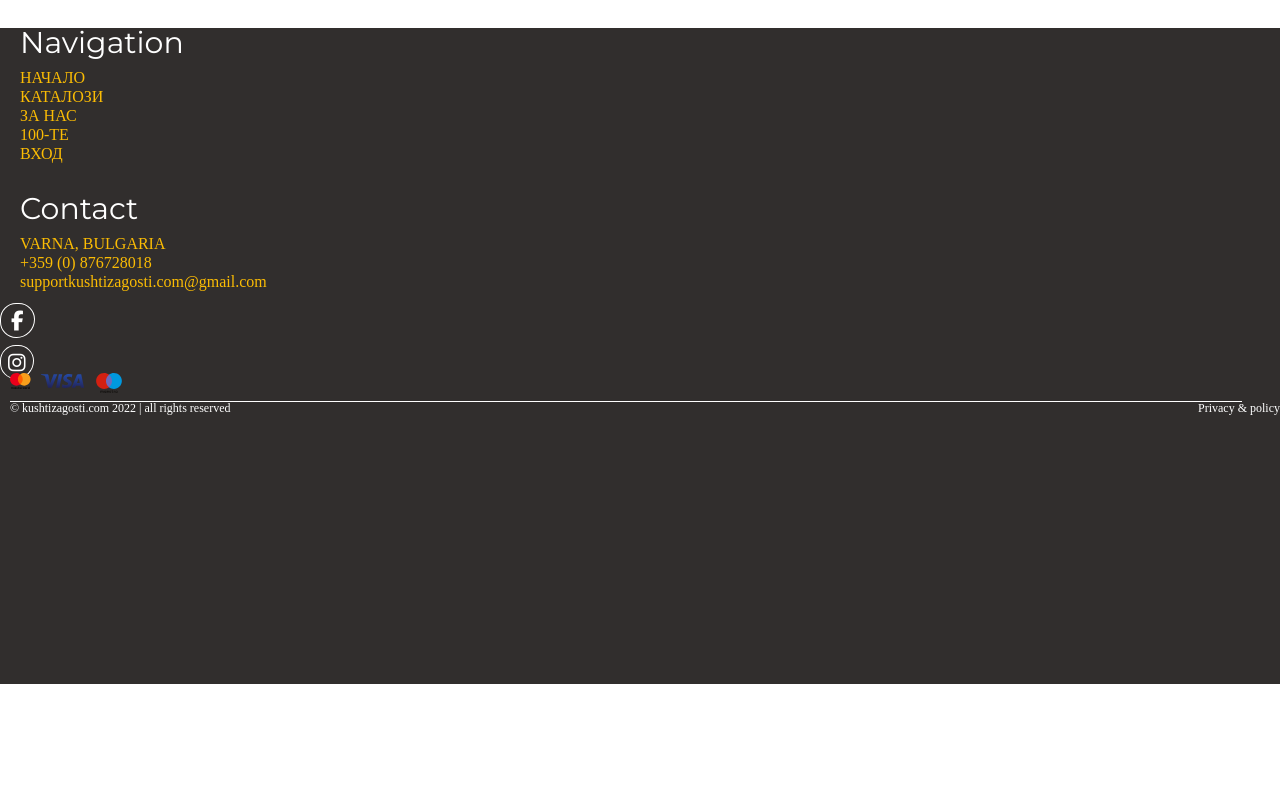
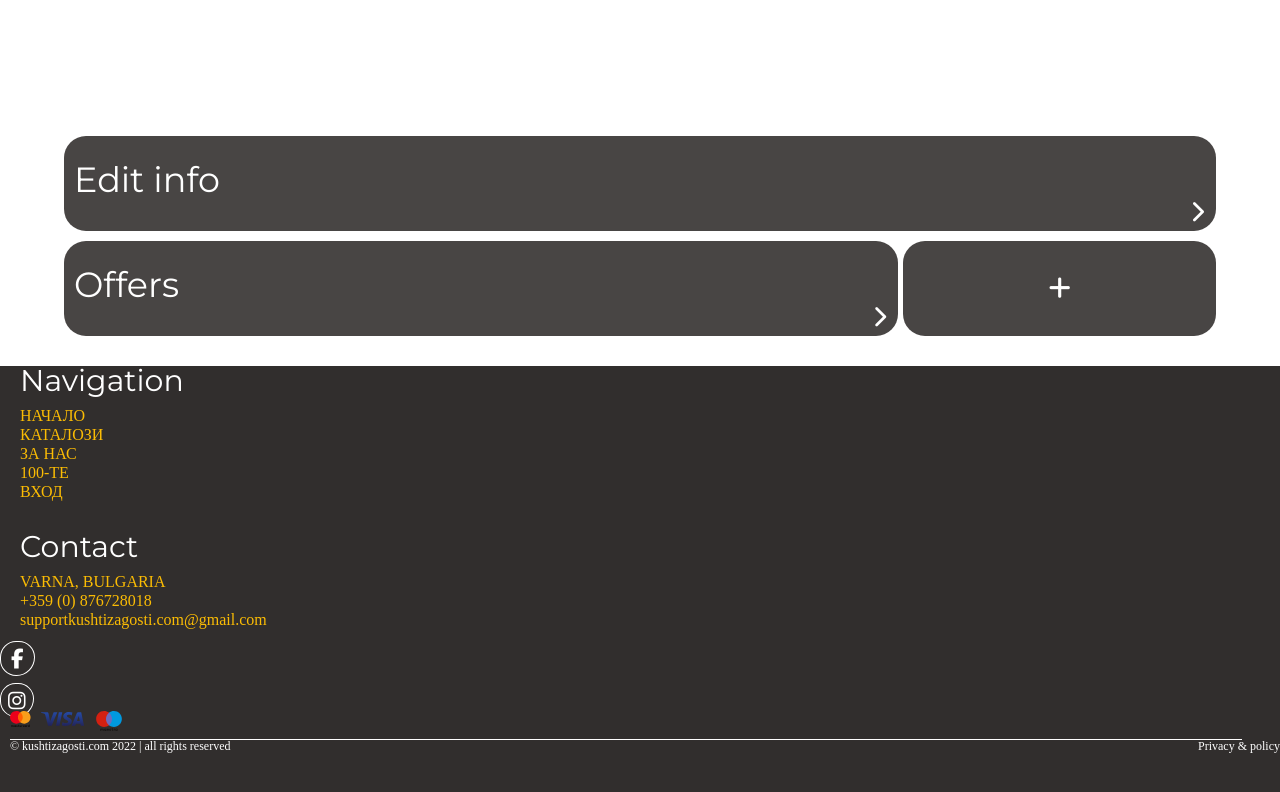
Before and after one commit to terminator2609/KushtaZaGostiV3, a website built with Parcel: page myAdministration.html in a window 1280 px wide. Shown: the part 2259-3051 px from the top of the page. Before the commit the page ends 2943 px from the top, so only its background shows below. Built offline with nearby package versions, Linux system fonts and the light colour scheme; a web font is replaced by a local one.

Commit message:
.....................

```diff
--- a/myAdministration.html
+++ b/myAdministration.html
@@ -265,6 +265,21 @@
                     </div>
                 </div>
             </article>
+
+            <article>
+                <p>Edit info</p>
+                <p><i class="fa-solid fa-chevron-right"></i></p>
+            </article>
+            <article>
+                <div>
+                    <p>Offers</p>
+                    <p><i class="fa-solid fa-chevron-right"></i></p>
+                </div>
+
+                <div>
+                    <i class="fa-solid fa-plus"></i>
+                </div>
+            </article>
         </section>
     </main>
 
--- a/public/styles/myAdminitration.css
+++ b/public/styles/myAdminitration.css
@@ -460,6 +460,75 @@ section.categories article:nth-of-type(5)>div:nth-of-type(1)>div i {
     font-size: 35px;
 }
 
+section.categories article:nth-of-type(6) {
+    margin-top: 10%;
+    width: 90%;
+    background-color: #484544;
+    height: 95px;
+    border-radius: 22px;
+    display: flex;
+    flex-direction: column;
+    justify-content: space-around;
+    font-family: 'Montserrat';
+    color: #ffffff;
+}
+
+section.categories article:nth-of-type(6) p:nth-of-type(1) {
+    font-size: 35px;
+    padding-left: 10px;
+    padding-top: 25px;
+}
+
+section.categories article:nth-of-type(6) p:nth-of-type(2) {
+    align-self: flex-end;
+    padding-right: 12px;
+    padding-bottom: 5px;
+    font-size: 22px;
+}
+
+
+section.categories article:nth-of-type(7) {
+    width: 90%;
+    display: flex;
+    align-items: center;
+    font-family: 'Montserrat';
+    color: #ffffff;
+    gap: 5px;
+}
+
+section.categories article:nth-of-type(7) div:nth-of-type(1) {
+    width: 80%;
+    background-color: #484544;
+    height: 95px;
+    border-radius: 22px;
+    display: flex;
+    flex-direction: column;
+    justify-content: space-around;
+}
+
+section.categories article:nth-of-type(7) div:nth-of-type(1) p:nth-of-type(1) {
+    font-size: 35px;
+    padding-left: 10px;
+    padding-top: 25px;
+}
+
+section.categories article:nth-of-type(7) div:nth-of-type(1) p:nth-of-type(2) {
+    align-self: flex-end;
+    padding-right: 12px;
+    padding-bottom: 5px;
+    font-size: 22px;
+}
+
+section.categories article:nth-of-type(7) div:nth-of-type(2) {
+    width: 30%;
+    background-color: #484544;
+    height: 95px;
+    border-radius: 22px;
+    display: flex;
+    align-items: center;
+    justify-content: center;
+    font-size: 25px;
+}
 
 
 /* ----------------------------footer-------------------------------------- */
```
